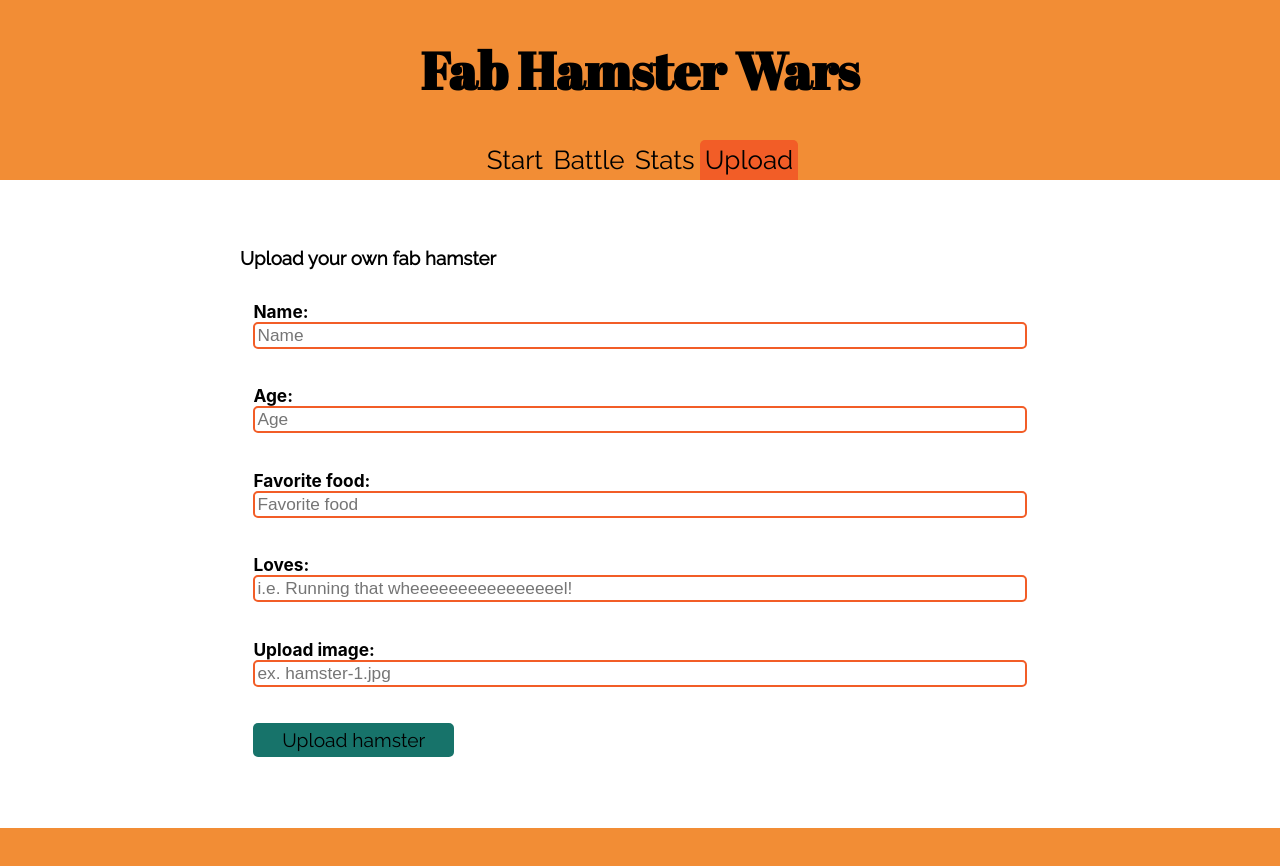
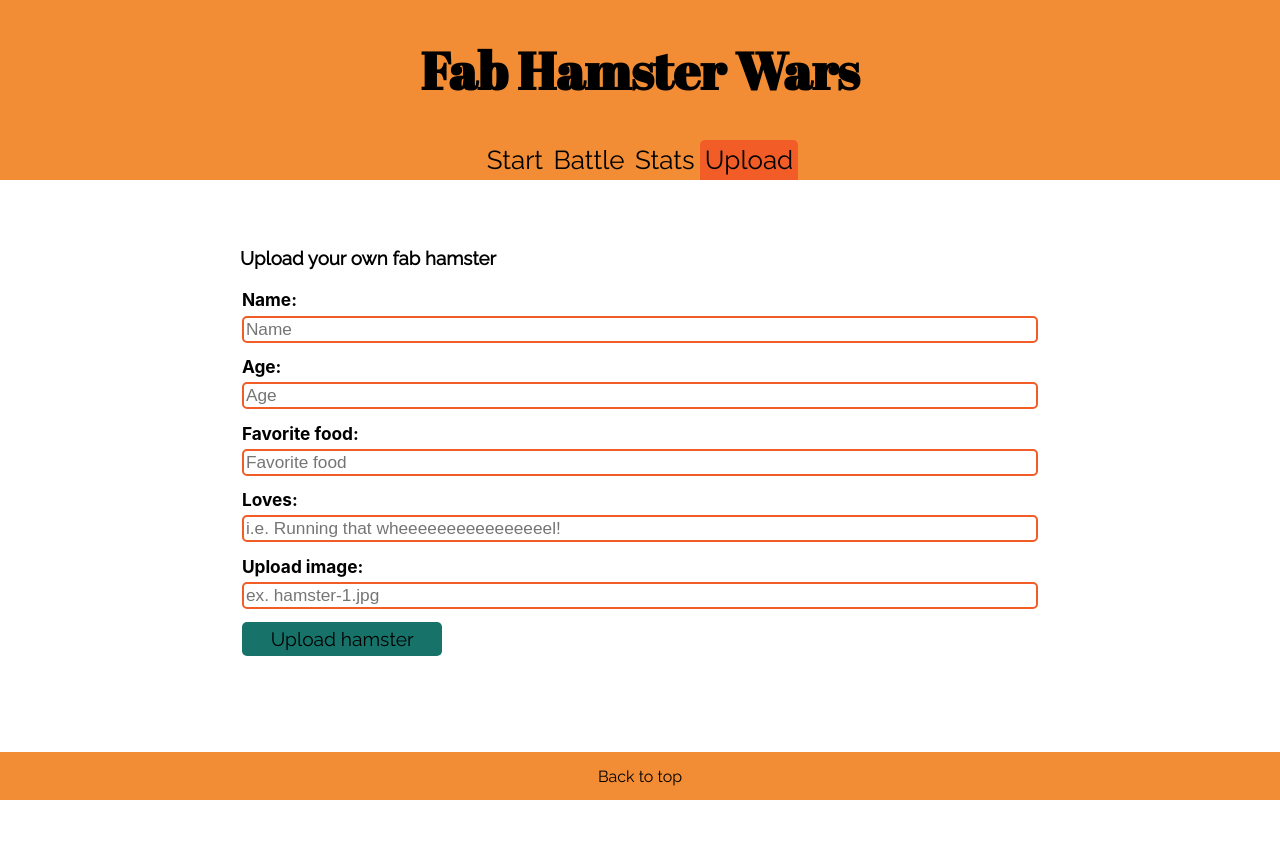
Before and after one commit to iths-jennifer-bunner/hamster-wars, a React (Create React App) app: page /upload in a window 1280 px wide. Shown: the top 866 px of the page. After the commit the page ends 800 px from the top, so only its background shows below. Built offline with nearby package versions, Linux system fonts and the light colour scheme.

Commit message:
css fix..

```diff
--- a/src/App.css
+++ b/src/App.css
@@ -7,6 +7,7 @@
     justify-content: center;
     font-size: calc(10px + 2vmin);
     color: black;
+    width:100%;
 }
 main{
     padding: 3em 3em 3em 3em;
@@ -36,6 +37,18 @@ header nav a.active{
 footer{
     background-color:  #F28D35;
     height: 3em;
+    position: fixed;
+    bottom:0;
+    width:100%;
+    font-family: 'Raleway', sans-serif;
+    display: flex;
+    justify-content: center;
+    align-items: center;
+
+}
+footer p:hover{
+    cursor: pointer;
+    transform: scale(1.1, 1.1);
 }
 
 h1{
--- a/src/App.js
+++ b/src/App.js
@@ -33,9 +33,16 @@ function App() {
                     <Route path='/'><Start /></Route>
                 </Switch>
             </main>
-            <footer></footer>
+            <footer onClick={() => scrollUp()}><p>Back to top</p></footer>
         </Router>
     );
 }
 
+function scrollUp(){
+    window.scrollTo({
+        top: 0,
+        behavior: 'smooth'
+    })
+}
+
 export default App;
--- a/src/components/Battle.jsx
+++ b/src/components/Battle.jsx
@@ -66,13 +66,13 @@ const Battle = ({match}) => {
                         <StyledImg src={"/hamsters/" + hamster1.imgName} alt="Fab hamster"
                             onClick={() => handleClick(hamster1, hamster2)}
                             />
-                            <p>{hamster1.name} is {hamster1.age} and loves to {hamster1.loves} and prefers to eat {hamster1.favFood}</p>
+                            <p>{hamster1.name} is {hamster1.age} years and loves to {hamster1.loves} and prefers to eat {hamster1.favFood}</p>
                 </article>
                 <article>
                         <StyledImg src={"/hamsters/" + hamster2.imgName} alt="Fab hamster"
                             onClick={() => handleClick(hamster2, hamster1)}
                         />
-                        <p>{hamster2.name} is {hamster2.age} and loves to {hamster2.loves} and prefers to eat {hamster2.favFood}</p>
+                        <p>{hamster2.name} is {hamster2.age} years and loves to {hamster2.loves} and prefers to eat {hamster2.favFood}</p>
                 </article>
 
                 <div>
--- a/src/components/Matchup.jsx
+++ b/src/components/Matchup.jsx
@@ -38,13 +38,24 @@ const Matchup = ({match}) => {
     <div> {winner ? (
         <div>
             <h3>Winner is:</h3>
-            <p key={ winner.id +winner.name}>{winner.name} and he or she is {winner.age} and loves {winner.loves}</p>
+            <p key={ winner.id +winner.name}>{winner.name} and he or she is {winner.age} years and loves {winner.loves}</p>
             <StyledImg src={'/hamsters/' + winner.imgName} alt='hamster'></StyledImg><br />
+            {/* <StyledButton onClick={() => handleClick()}
+            >New Game</StyledButton>
+            {click === true ? <Battle /> : false} */}
+        </div>
+        ) : <h1>Loading...</h1>}
+        <div> {looser ? (
+        <div>
+            <h3>Lost against:</h3>
+            <p key={ looser.id +looser.name}>{looser.name} and he or she is {looser.age} years and loves {looser.loves}</p>
+            <StyledImg src={'/hamsters/' + looser.imgName} alt='hamster'></StyledImg><br />
             <StyledButton onClick={() => handleClick()}
             >New Game</StyledButton>
             {click === true ? <Battle /> : false}
         </div>
-    ) : <h1>Loading...</h1>}
+        ) : ''}
+    </div>
     </div>
     )
 }
--- a/src/components/Upload.css
+++ b/src/components/Upload.css
@@ -1,15 +1,15 @@
 .form-group{
     border-radius: 4px;
-    padding: 0.7em;
+    padding: 0.1em;
     font-size: 1.2em;
     margin-bottom: 0.5em;
-
 }
 
 .form-group label{
     display: block;
     font-size: 0.9em;
     font-weight: bold;
+    padding-bottom: 0.3em;
 }
 
 .form-group input{
@@ -22,12 +22,12 @@
 }
 
 input.valid{
-    border:2px solid #5BBE36;
+    border:3px solid #5BBE36;
     border-radius: 5px;
 }
 
 input.invalid{
-    border:2px solid #DD2626;
+    border:3px solid #DD2626;
     border-radius: 5px;
 }
 
--- a/src/components/Upload.jsx
+++ b/src/components/Upload.jsx
@@ -78,7 +78,7 @@ const Upload = () => {
             </div>
             <div className='form-group'>
                 <button disabled ={!formIsValid}
-                onClick={() => upload(name,age,loves,favoriteFood), () => setHamsterUploaded(`Your fab hamster${name} is ready to battle!`)}>
+                onClick={() => upload(name,age,loves,favoriteFood), () => setHamsterUploaded(`Your fab hamster ${name} is ready to battle!`)}>
                     Upload hamster
                 </button>
                 <p className={hamsterUploaded ? '' : 'hide' }>{hamsterUploaded}</p>
```
